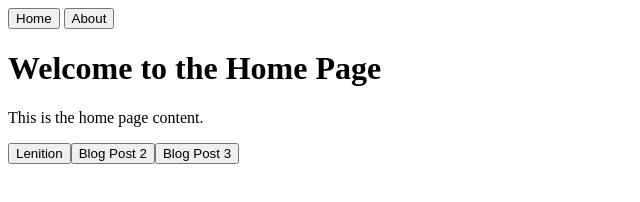
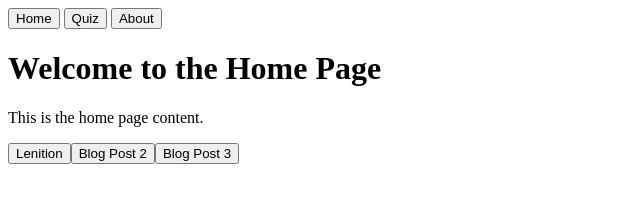
Before and after one commit to Low-Fat-Lard/Craobh, a plain HTML site: page index.html in a window 1280 px wide. Shown: the whole page, without its empty margins (0-640 px from the left). Drawn offline with Linux system fonts and the light colour scheme.

Commit message:
Update index.html

```diff
--- a/index.html
+++ b/index.html
@@ -1,5 +1,6 @@
   <div id="app">
     <button onclick="navigateTo('home', 'home')">Home</button>
+    <button onclick="navigateTo('quiz', 'home')">Quiz</button>
     <button onclick="navigateTo('about', 'home')">About</button>
     <div id="content">
       <!-- Content will be dynamically rendered here -->
```
